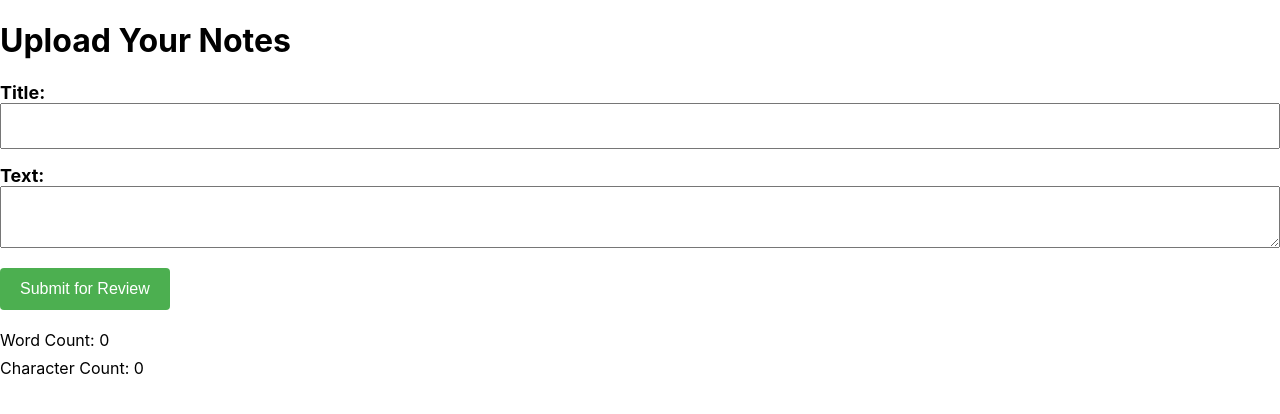
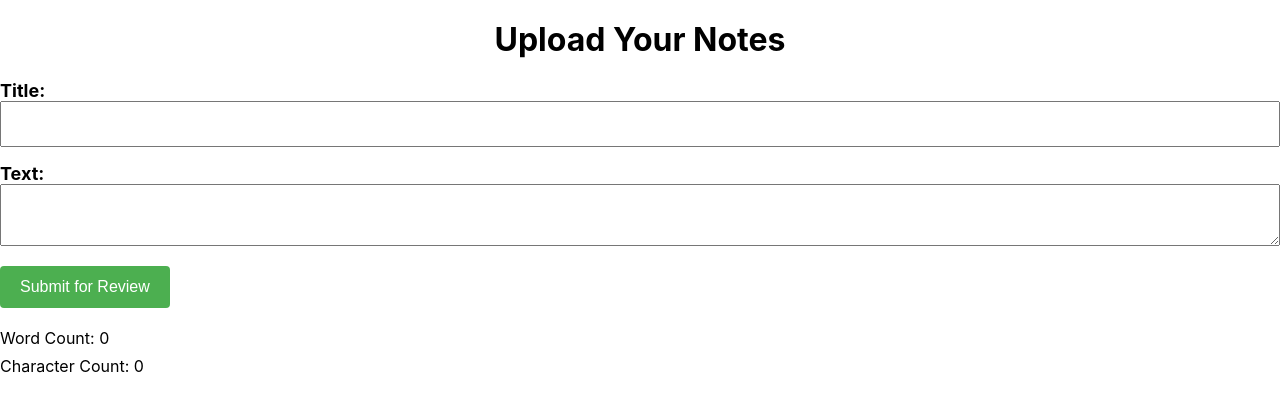
Before and after one commit to SimonZhao7/Maomorize, a React (Vite) app: page /upload in a window 1280 px wide. Shown: the top 414 px of the page. Built offline with nearby package versions, Linux system fonts and the light colour scheme; no server answers.

Commit message:
changed upload jsx and css

```diff
--- a/src/routes/Upload/Upload.css
+++ b/src/routes/Upload/Upload.css
@@ -6,6 +6,11 @@
 	flex-direction: column;
 	align-items: center;
 	padding-top: 60px;
+}
+
+.heading {
+	text-align: center; /* Center the title */
+	margin-top: 10px;
 }
 
 /* Style for the text input and textarea */
--- a/src/routes/Upload/index.jsx
+++ b/src/routes/Upload/index.jsx
@@ -46,10 +46,10 @@ const Upload = () => {
 	return (
 		<div>
 			{/* Heading */}
-			<h1>Upload Your Notes</h1>
+			<h1 className='heading'>Upload Your Notes</h1>
 
 			{/* Input fields */}
-			<label htmlFor='title'>Title:</label>
+			<label className='title'>Title:</label>
 			<input
 				type='text'
 				id='title'
```
